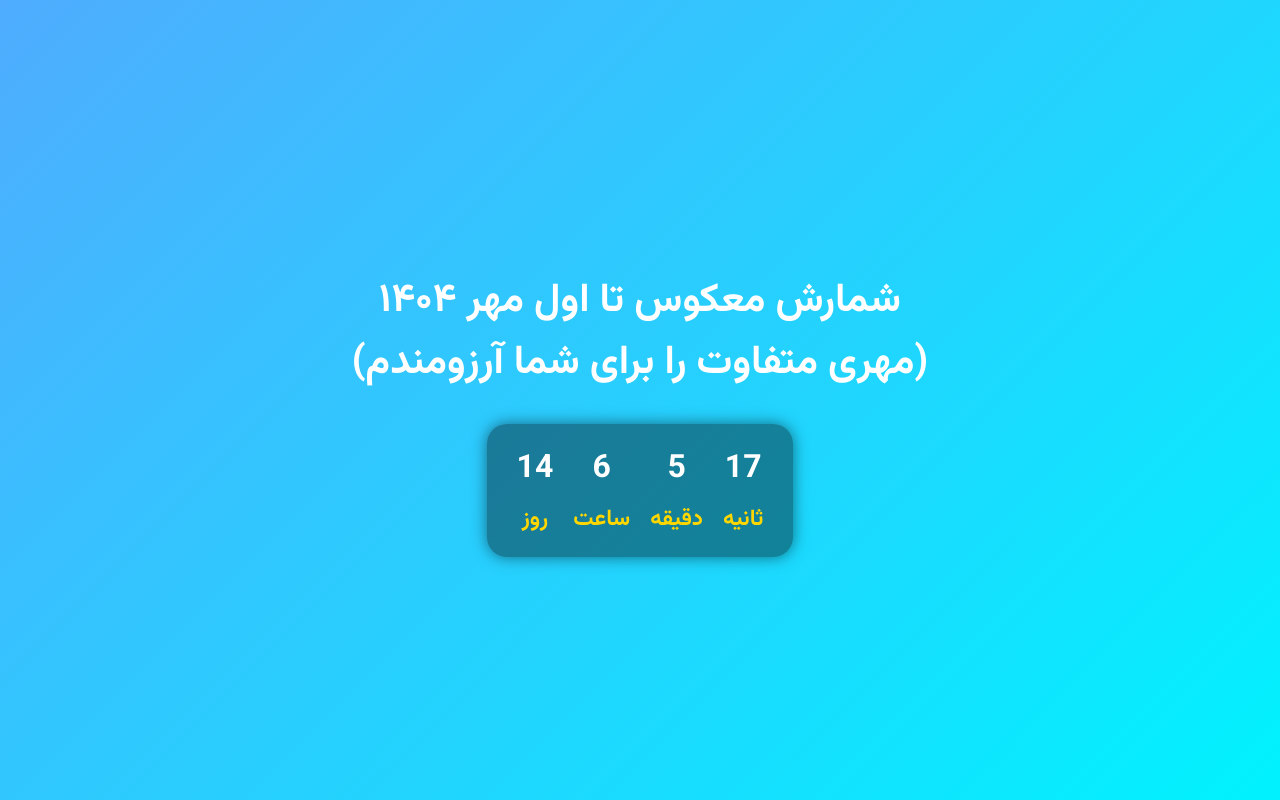
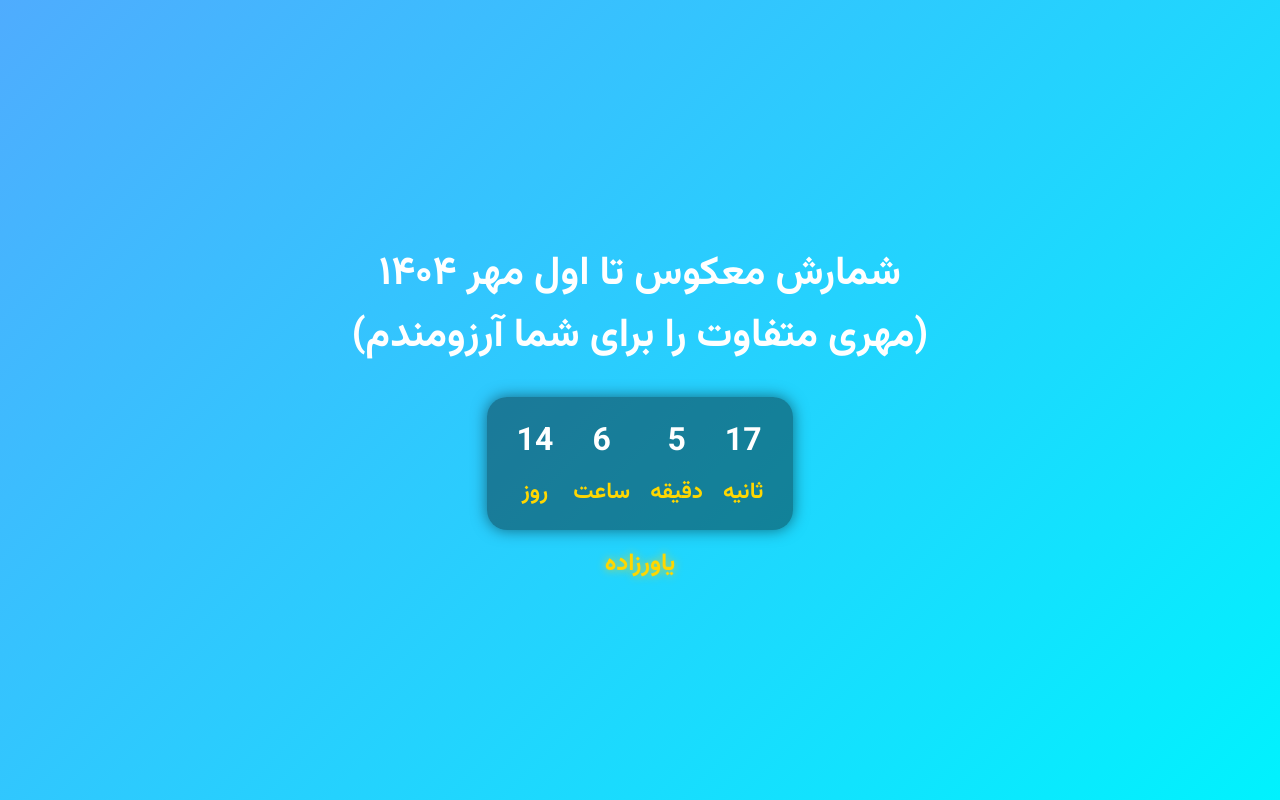
Before and after one commit to rezast420-tech/school-timer, a Flask app: page / in a window 1280 px wide. Run offline with Flask 3, Linux system fonts and the light colour scheme.

Commit message:
Update index.html

```diff
--- a/templates/index.html
+++ b/templates/index.html
@@ -18,10 +18,12 @@
       justify-content: center;
       align-items: center;
     }
+
     h1 {
       font-size: 2.5em;
       margin-bottom: 30px;
     }
+
     #timer {
       display: flex;
       gap: 20px;
@@ -30,34 +32,42 @@
       border-radius: 20px;
       box-shadow: 0 0 15px rgba(0,0,0,0.5);
     }
+
     .time-box {
       text-align: center;
       font-size: 2em;
       font-weight: bold;
     }
+
     .label {
       display: block;
       font-size: 0.7em;
       margin-top: 8px;
       color: #ffd700;
     }
+
     .finished {
       font-size: 2em;
       margin-top: 20px;
       line-height: 1.8;
     }
+
+    /* کلمه یاورزاده زیر تایمر و کوچکتر */
     .name {
       display: block;
-      font-size: 2.2em;
+      font-size: 1.5em; /* کوچکتر از تایمر */
       font-weight: bold;
       color: gold;
-      text-shadow: 0 0 10px rgba(255,215,0,0.8);
+      text-shadow: 0 0 8px rgba(255,215,0,0.8);
+      margin-top: 15px;
     }
   </style>
 </head>
 <body>
   <h1>شمارش معکوس تا اول مهر ۱۴۰۴<br>(مهری متفاوت را برای شما آرزومندم)</h1>
+
   <div id="timer">...</div>
+  <span class="name">یاورزاده</span>
 
   <script>
     // تاریخ مقصد: ۱ مهر ۱۴۰۴ (۲۳ سپتامبر ۲۰۲۵ - ساعت ۸:۰۰ به وقت ایران)
@@ -70,8 +80,7 @@
       if (distance < 0) {
         document.getElementById("timer").innerHTML = `
           <div class="finished">
-            شروع مهری متفاوت را به شما تبریک می‌گویم 🎉
-            <span class="name">یاورزاده</span>
+            مهر متفاوت آغاز فصل تازه با تلاش وامید نوهمراه با همدلی 🎉
           </div>`;
         return;
       }
```
